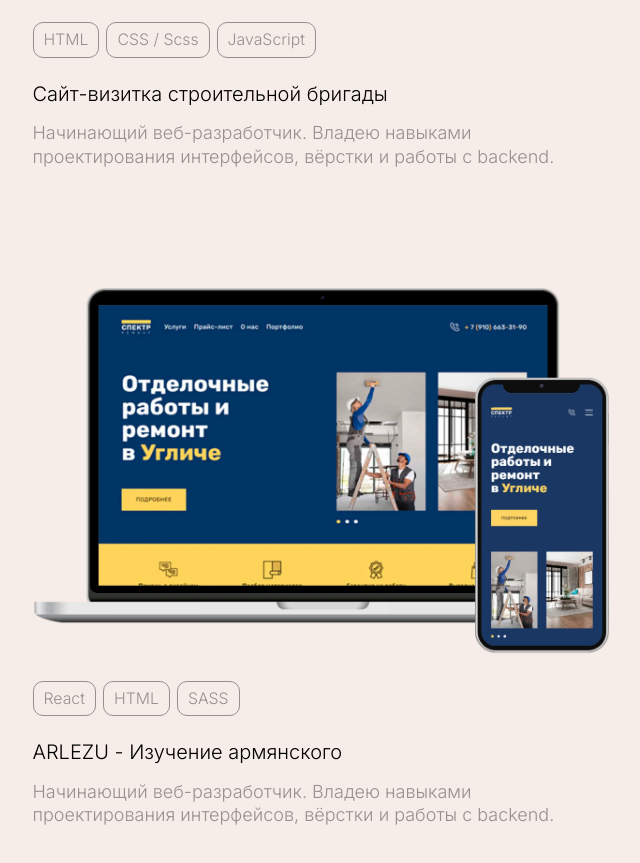
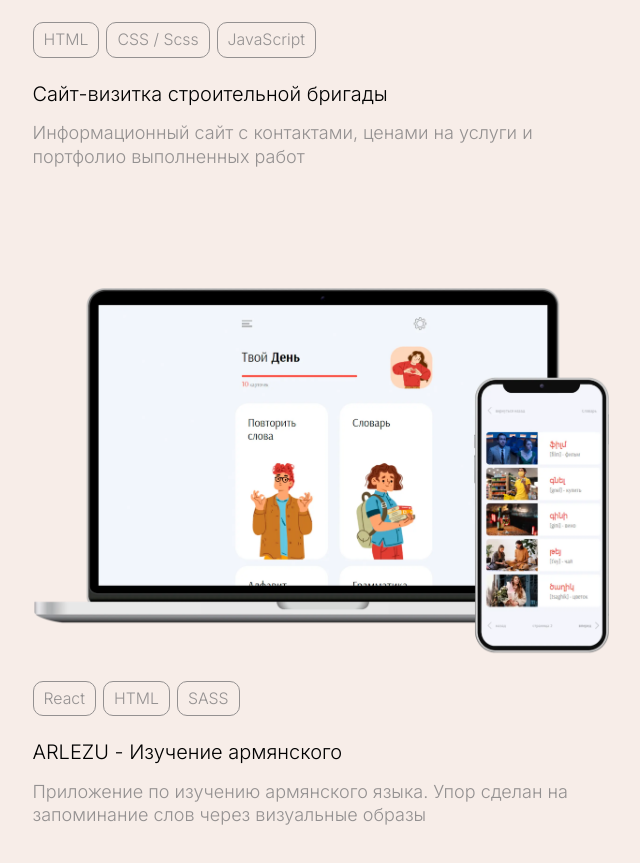
Before and after one commit to zaharkud/personal-portfolio, a React (Create React App) app: page / in a window 1280 px wide. Shown: the part 4160-5023 px from the top of the page, without its empty margins (574-1214 px from the left). Built offline with nearby package versions, Linux system fonts and the light colour scheme.

Commit message:
Added 2d project

```diff
--- a/src/pages/main/projects/Projects.tsx
+++ b/src/pages/main/projects/Projects.tsx
@@ -1,5 +1,6 @@
 import styles from "./projects.module.scss";
-import projectImg from "assets/img/projects/project__01-01.webp";
+import projectImg__01 from "assets/img/projects/project__01-01.webp";
+import projectImg__02 from "assets/img/projects/project__02-01.webp";
 import ProjectPromo from "components/ProjectPromo/ProjectPromo";
 import { Link } from "react-router-dom";
 
@@ -7,7 +8,7 @@ export default function Skills() {
   return (
     <section className={styles.container}>
       <article className={styles.project}>
-        <ProjectPromo projectImg={projectImg} projectLink="/project_01" />
+        <ProjectPromo projectImg={projectImg__01} projectLink="/project_01" />
         <div className={styles.project__bottom}>
           <div className={styles.techStack}>
             <article className={styles.techStack__item}>HTML</article>
@@ -18,13 +19,13 @@ export default function Skills() {
             <h3 className={styles.title}>Сайт-визитка строительной бригады</h3>
           </Link>
           <p className={styles.description}>
-            Начинающий веб-разработчик. Владею навыками проектирования
-            интерфейсов, вёрстки и работы с backend.
+            Информационный сайт с контактами, ценами на услуги и портфолио
+            выполненных работ
           </p>
         </div>
       </article>
       <article className={styles.project}>
-        <ProjectPromo projectImg={projectImg} projectLink="сайт-визитка" />
+        <ProjectPromo projectImg={projectImg__02} projectLink="сайт-визитка" />
         <div className={styles.project__bottom}>
           <div className={styles.techStack}>
             <article className={styles.techStack__item}>React</article>
@@ -34,8 +35,8 @@ export default function Skills() {
           <div className={styles.project__content}>
             <h3 className={styles.title}>ARLEZU - Изучение армянского</h3>
             <p className={styles.description}>
-              Начинающий веб-разработчик. Владею навыками проектирования
-              интерфейсов, вёрстки и работы с backend.
+              Приложение по изучению армянского языка. Упор сделан на
+              запоминание слов через визуальные образы
             </p>
           </div>
         </div>
```
Also changed, not shown: src/assets/img/projects/project__02-01.png (added), src/assets/img/projects/project__02-01.webp (added).
